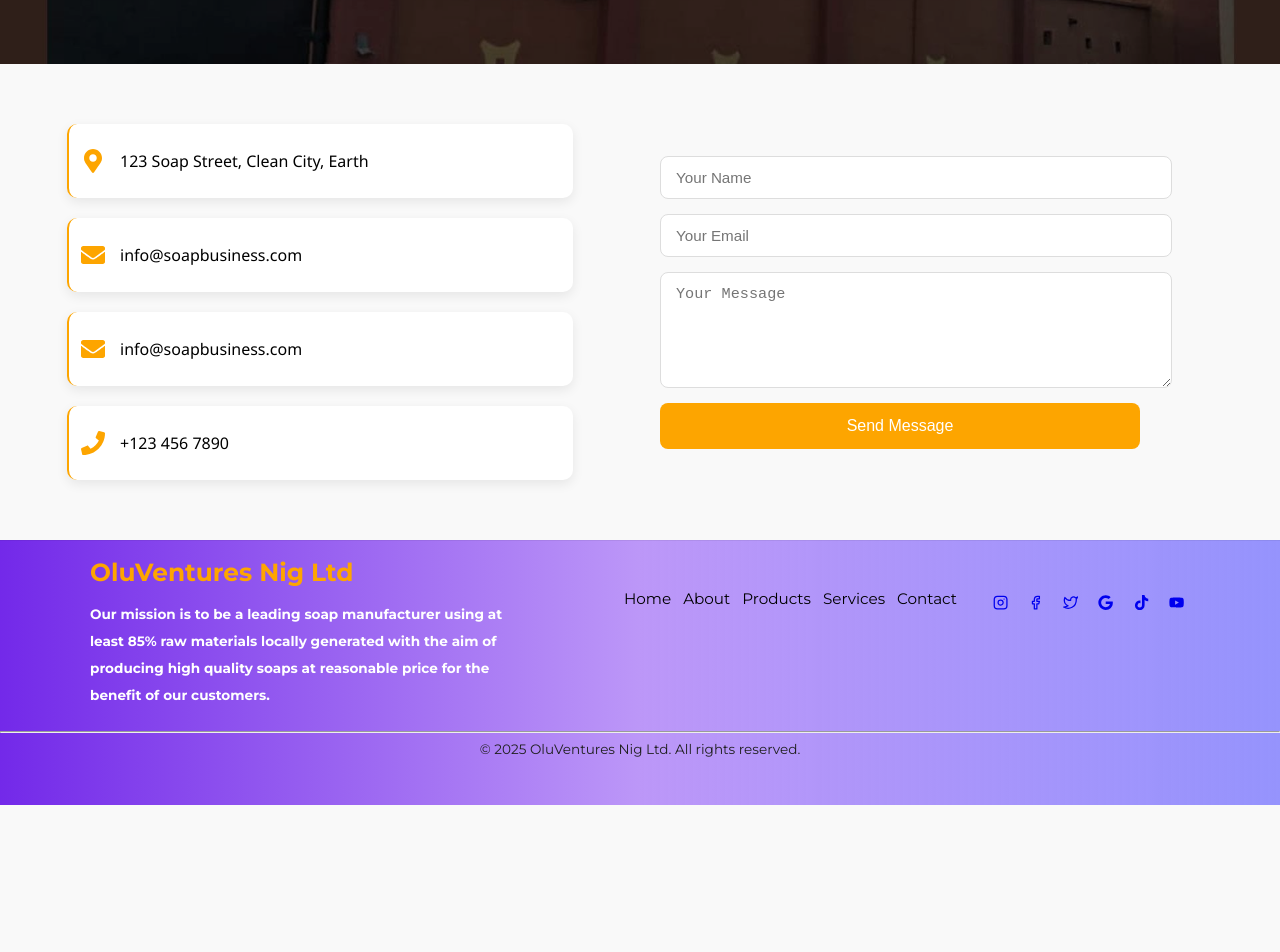
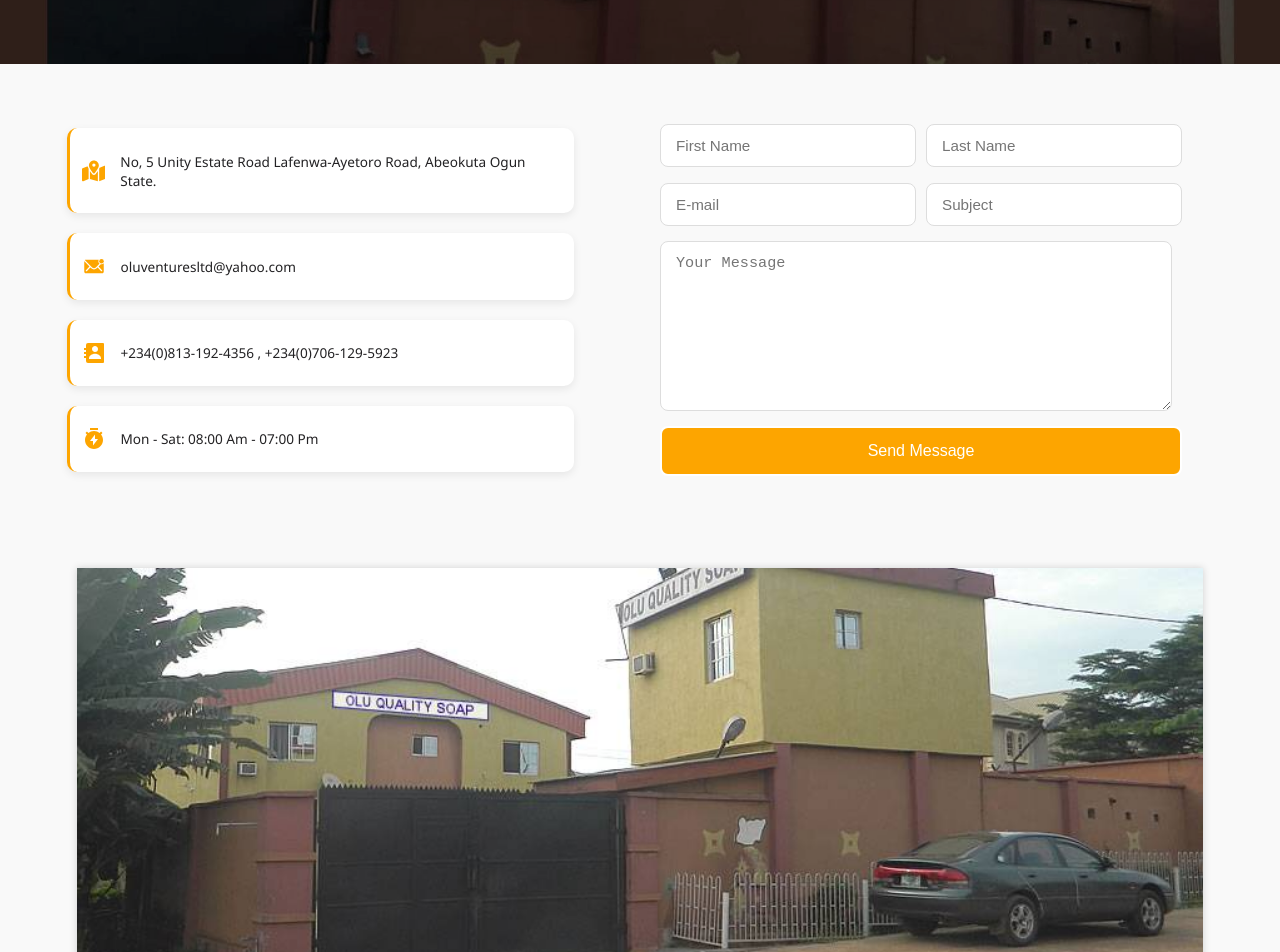
Before and after one commit to Crafty23Jay/OluVen, a React (Vite) app: page /contact-us in a window 1280 px wide. Shown: the part 400-1352 px from the top of the page. Before the commit the page ends 1205 px from the top, so only its background shows below. Built offline with nearby package versions, Linux system fonts and the light colour scheme.

Commit message:
map-remain

```diff
--- a/src/Pages/ContactUs.css
+++ b/src/Pages/ContactUs.css
@@ -63,19 +63,22 @@
 .info-box {
   width: 80%;
   display: flex;
+  color: rgb(35, 34, 36);
+  font-size: 0.85rem;
+  font-weight: 400;
   align-items: center;
   gap: 15px;
   background: #fff;
   padding: 10px 12px;
   border-radius: 10px;
-  box-shadow: 0 4px 12px rgba(0, 0, 0, 0.08);
-  border-left: 2px solid #fda500;
+  box-shadow: 0 3px 8px rgba(0, 0, 0, 0.08);
+  border-left: 3px solid #fda500;
 }
 .info-box:hover {
   background: #fda500;
   cursor: pointer;
-  border-left: 2px solid white;
-  box-shadow: 0 4px 12px rgba(0, 0, 0, 0.158);
+  border-left: 3px solid white;
+  box-shadow: 0 4px 8px rgba(0, 0, 0, 0.158);
   transition: background 1s ease, box-shadow 1s ease;
   .info-icon{
     color: white;
@@ -109,13 +112,26 @@
   border-color: #fda500;
 }
 
+
+.input-row-cont{
+  width: 87%;
+  gap: 1rem;
+  display: flex;
+  flex-direction: column;
+}
+.input-row{
+  display: flex;
+  gap: 10px;
+}
+
 .contact-form button {
-  width: 80%;
+  width: 87%;
   background: #fda500;
   color: #fff;
   border: none;
   padding: 14px;
   border-radius: 8px;
+  border: 2px solid white;
   font-size: 1rem;
   cursor: pointer;
   transition: background 0.3s ease;
@@ -128,14 +144,62 @@
   color: #fda500;
 }
 
+.facty-sec{
+  width: 100vw;
+  height: max-content;
+  margin: 2rem 0;
+  margin-bottom: 4rem;
+}
+.facty-img{
+  width: 88%;
+  height: 400px;
+  aspect-ratio: 16/9;
+  background: url("../assets/images/factory.jpg") center/cover no-repeat;
+  margin: auto;
+  box-shadow: 0px 0px 7px rgba(68, 68, 68, 0.219);
+}
+.facty-img:hover{
+  /* transform: scale(1.02); */
+  transition: background 0.8s ease;
+  background-size: 120%;
+}
+
+.map-cont{
+  width: 100%;
+  height: 360px;
+  aspect-ratio: 16/9;
+  border: 1px solid red;
+  margin: 2rem 0;
+}
+
+
+
+
+
 @media (max-width: 1000px) {
-
+  .info-box{
+    font-size: 0.9rem;
+  }
 }
 
 @media (max-width: 734px) {
+  .contact-section{
+    gap: 4rem;
+  }
+  .info-box{
+    font-size: 0.85rem;
+  }
   .contact-form {
-    /* margin: auto; */
     align-items: center;
     justify-content: center;
+    gap: 1.5rem;
   }
+
+  .input-row-cont{
+    gap: 1.5rem;
 }
+.input-row{
+    gap: 0.5rem;
+}
+
+}
--- a/src/Pages/ContactUs.jsx
+++ b/src/Pages/ContactUs.jsx
@@ -4,7 +4,12 @@ import Navbar from "../Components/Navbar";
 import Footer from "../Components/Footer";
 import "./ContactUs.css";
 import loaderGif from "../assets/loader.gif";
-import { FaMapMarkerAlt, FaEnvelope, FaPhone } from "react-icons/fa";
+// import { FaMapMarkerAlt, FaEnvelope, FaPhone } from "react-icons/fa";
+import { FaMapLocationDot } from "react-icons/fa6";
+import { IoIosMailUnread } from "react-icons/io";
+import { BiSolidContact } from "react-icons/bi";
+import { RiTimerFlashFill } from "react-icons/ri";
+
 
 export default function ContactUs() {
   const [loading, setLoading] = useState(true);
@@ -54,20 +59,20 @@ export default function ContactUs() {
             transition={{ duration: 0.8 }}
           >
             <div className="info-box">
-              <FaMapMarkerAlt className="info-icon" />
-              <p>123 Soap Street, Clean City, Earth</p>
+              <FaMapLocationDot className="info-icon" />
+              <p>No, 5 Unity Estate Road Lafenwa-Ayetoro Road, Abeokuta Ogun State.</p>
             </div>
             <div className="info-box">
-              <FaEnvelope className="info-icon" />
-              <p>info@soapbusiness.com</p>
+              <IoIosMailUnread className="info-icon" />
+              <p>oluventuresltd@yahoo.com</p>
             </div>
             <div className="info-box">
-              <FaEnvelope className="info-icon" />
-              <p>info@soapbusiness.com</p>
+              <BiSolidContact className="info-icon" />
+              <p>+234(0)813-192-4356 , +234(0)706-129-5923</p>
             </div>
             <div className="info-box">
-              <FaPhone className="info-icon" />
-              <p>+123 456 7890</p>
+              <RiTimerFlashFill className="info-icon" />
+              <p>Mon - Sat: 08:00 Am - 07:00 Pm</p>
             </div>
           </motion.div>
 
@@ -77,15 +82,30 @@ export default function ContactUs() {
             animate={{ opacity: 1, x: 0 }}
             transition={{ duration: 0.8 }}
           >
-            <input type="text" placeholder="Your Name" required />
-            <input type="email" placeholder="Your Email" required />
-            <textarea placeholder="Your Message" rows="5" required></textarea>
+            <div className="input-row-cont">
+              <div className="input-row">
+                <input type="text" placeholder="First Name" required />
+                <input type="text" placeholder="Last Name" required />
+              </div>
+              <div className="input-row">
+                <input type="email" placeholder="E-mail" required />
+                <input type="text" placeholder="Subject" required />
+              </div>
+            </div>
+            <textarea placeholder="Your Message" rows="8" required></textarea>
             <button type="submit">Send Message</button>
           </motion.form>
         </section>
 
-        {/* <div style="width: 100vw; height: 400px; border: 0; border-radius: 10px; overflow: hidden; border: 1px solid red">
-          <iframe
+        <main className="facty-sec">
+          <div className="facty-img"></div>
+        </main>
+
+
+
+        <div className="map-cont">
+          Map
+          {/* <iframe
             width="100%"
             height="100%"
             style="border:0"
@@ -93,8 +113,8 @@ export default function ContactUs() {
             allowfullscreen
             referrerpolicy="no-referrer-when-downgrade"
             src="https://www.google.com/maps?q=6.5244,3.3792&hl=es;z=14&output=embed">
-          </iframe>
-        </div> */}
+          </iframe> */}
+        </div>
 
 
       </motion.div>
```
Also changed, not shown: src/Pages/OurServices.jsx (+8 -8 lines).
